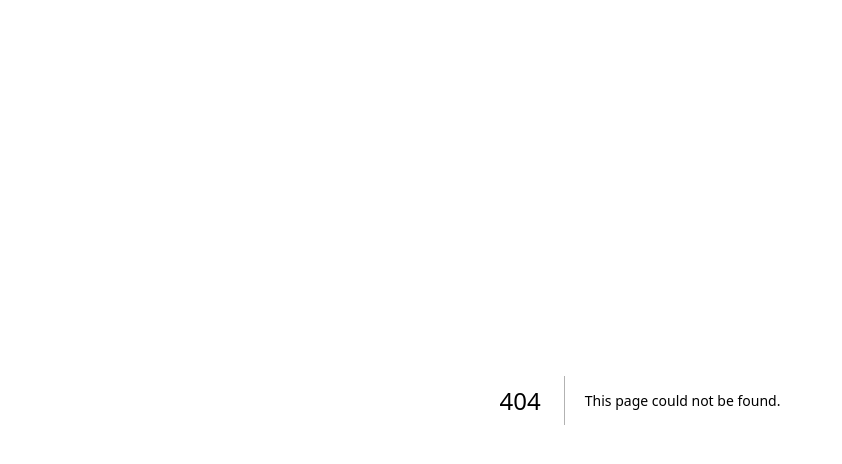
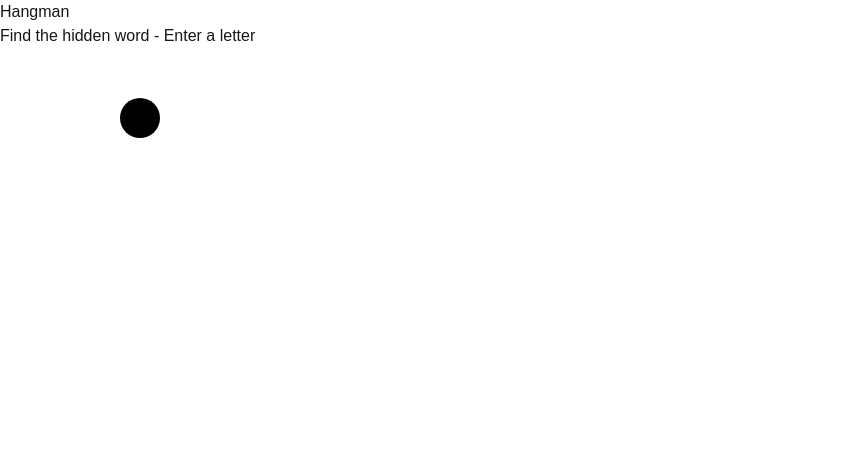
Before and after one commit to RocClark/games, a Next.js app: page /Hangman in a window 1280 px wide. Before the commit this address had no page. Shown: the top 464 px of the page, without its empty margins (0-842 px from the left). Built offline with nearby package versions, Linux system fonts and the light colour scheme.

Commit message:
setup component file, created game area and figure

```diff
--- /dev/null
+++ b/src/app/Hangman/page.tsx
@@ -0,0 +1,16 @@
+import React from 'react';
+import GameContainer from '../../components/hangman/GameContainer';
+import Figure from '../../components/hangman/Figure';
+
+export default function Hangman() {
+  return (
+    <div>
+           <GameContainer>
+           <h1>Hangman</h1>
+           <p>Find the hidden word - Enter a letter</p>
+           <Figure parts={[]} />
+
+           </GameContainer>
+    </div>
+  );
+}
--- a/src/app/page.tsx
+++ b/src/app/page.tsx
@@ -1,8 +1,12 @@
 import React from 'react';
+import Link from 'next/link';
+
 export default function Home() {
   return (
     <div>
-           <h1 className="text-4xl font-bold text-center">Hello, world!</h1>
+           <h1 className="text-4xl font-bold text-center">Under Consturction</h1>
+   <Link href="./Hangman">Hangman</Link>
+
     </div>
   );
 }
--- /dev/null
+++ b/src/components/hangman/Figure.jsx
@@ -0,0 +1,24 @@
+
+
+function Figure({parts}) {
+      return (
+        <svg height="250" width="200" className="stroke-white">
+        {/* Rod */}
+        <line x1="60" y1="20" x2="140" y2="20" />
+        <line x1="140" y1="20" x2="140" y2="50" />
+        <line x1="60" y1="20" x2="60" y2="230" />
+        <line x1="20" y1="230" x2="100" y2="230" />
+        {/* Body Parts */}
+        <circle cx="140" cy="70" r="20"  />
+        <line x1="140" y1="90" x2="140" y2="150"  />
+        <line x1="140" y1="120" x2="120" y2="100"  />
+        <line x1="140" y1="120" x2="160" y2="100"  />
+        <line x1="140" y1="150" x2="120" y2="180"  />
+        <line x1="140" y1="150" x2="160" y2="180"  />
+      </svg>
+    );
+
+
+  }
+
+export default Figure;
--- /dev/null
+++ b/src/components/hangman/GameContainer.jsx
@@ -0,0 +1,12 @@
+
+
+function GameContainer({children}) {
+      return (
+        <div className="p-5 px-7 relative mx-auto h-[350px] w-[450px]">
+          {children}
+        </div>
+
+      );
+  }
+
+export default GameContainer;
```
Also changed, not shown: src/components/hangman/ErrorMessage.jsx (added, +12 -0 lines), src/components/hangman/Message.jsx (added, +12 -0 lines), src/components/hangman/Word.jsx (added, +12 -0 lines), src/components/hangman/WrongLetter.jsx (added, +12 -0 lines), 2 other files (tests, documents, lock files or other folders).
